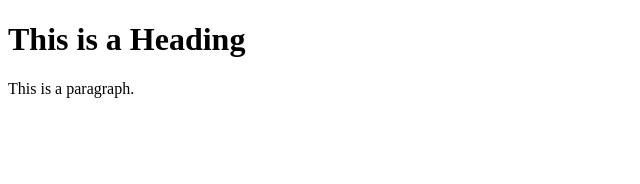
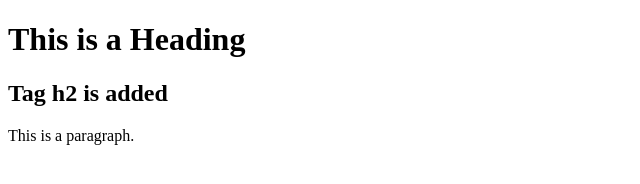
Before and after one commit to Yanamaki/exampleGIT, a plain HTML site: page index.html in a window 1280 px wide. Shown: the whole page, without its empty margins (0-640 px from the left). Drawn offline with Linux system fonts and the light colour scheme.

Commit message:
h2 is added to index.html

```diff
--- a/index.html
+++ b/index.html
@@ -6,6 +6,7 @@
 <body>
 
 <h1>This is a Heading</h1>
+<h2>Tag h2 is added</h2>
 <p>This is a paragraph.</p>
 
 </body>
```
